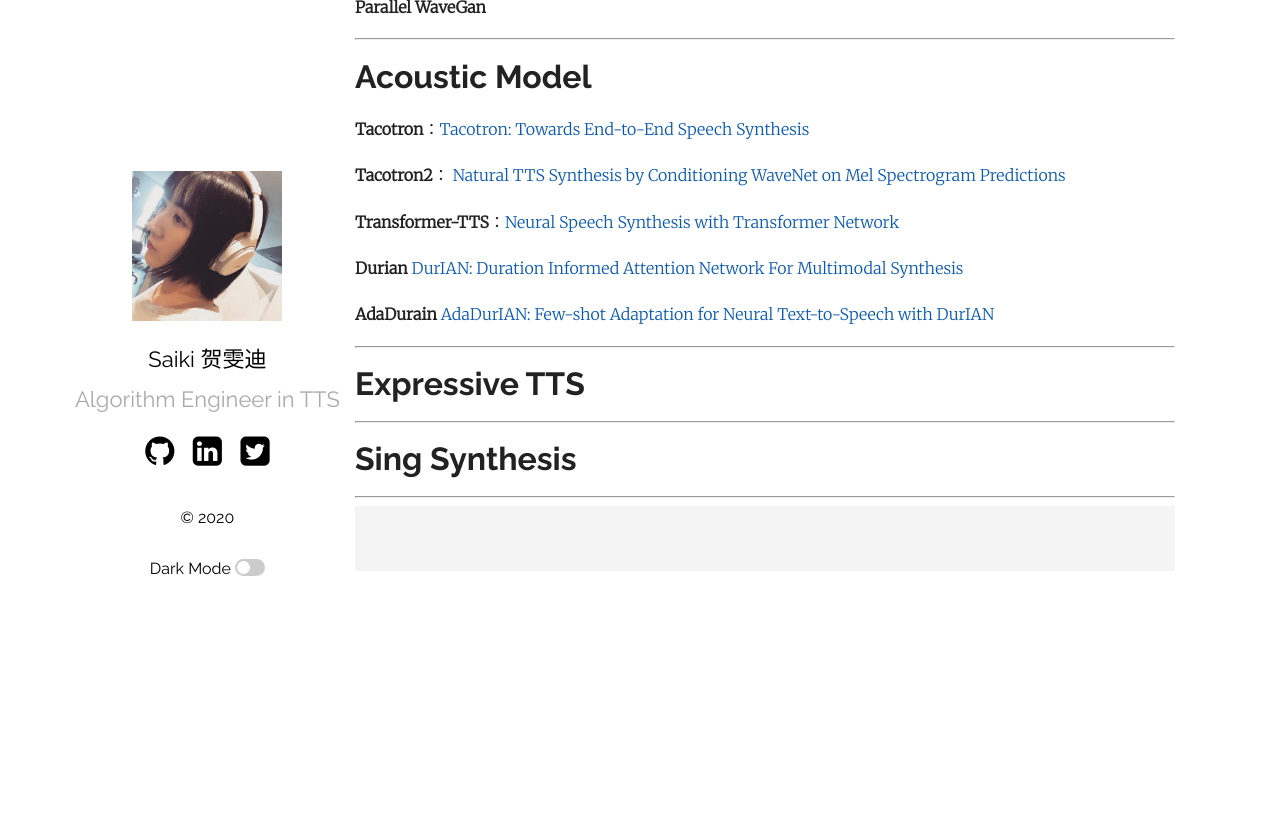
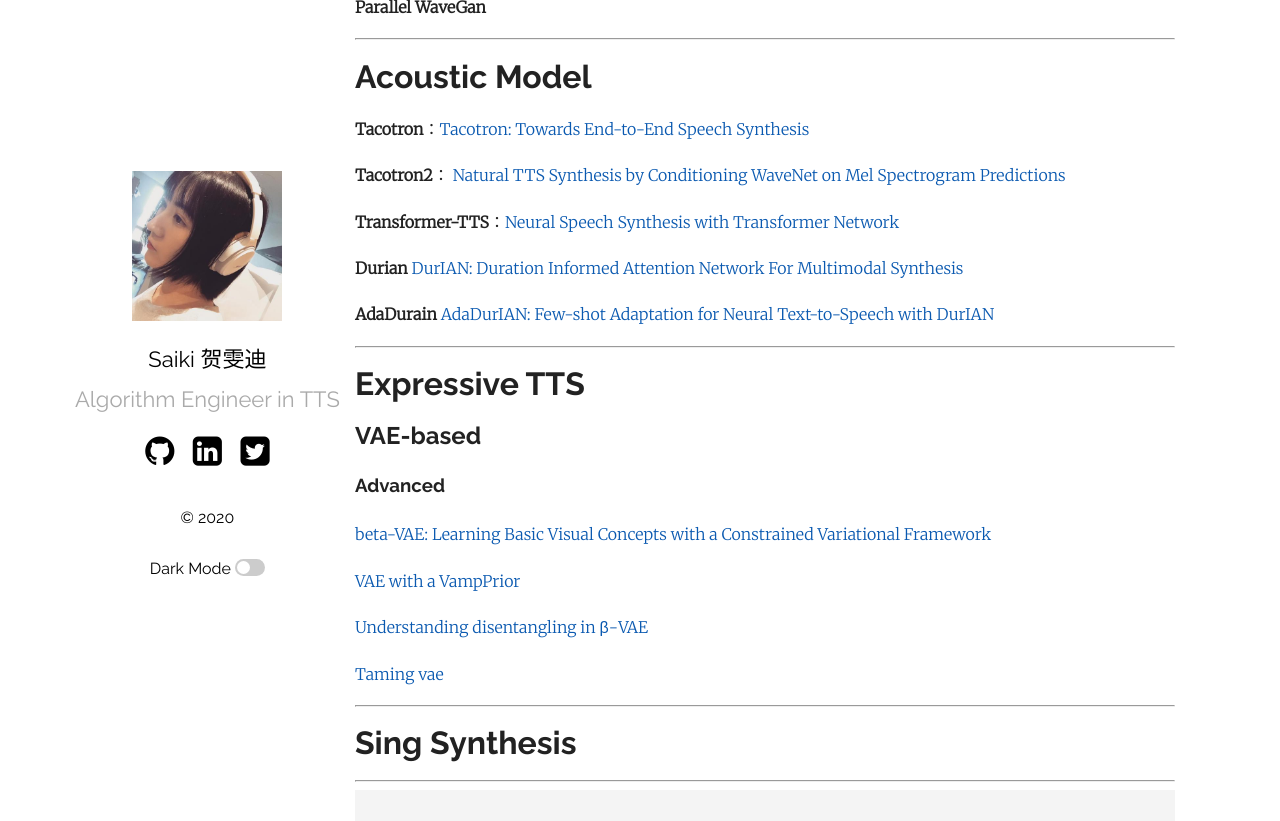
Before and after one commit to MisakaMikoto96/saikidee.github.io, a Jekyll site: the page built from _posts/2020-09-16-tts-paper.markdown, in a window 1280 px wide and 900 px high, scrolled down 948 px. Shown: the top 821 px of the window. Built offline with Jekyll 4.4.1, drawn with Linux system fonts in a browser that asks for light colours; before the commit the page ends 1564 px from its top, so only the background shows below that.

Commit message:
Update 2020-09-16-tts-paper.markdown

```diff
--- a/_posts/2020-09-16-tts-paper.markdown
+++ b/_posts/2020-09-16-tts-paper.markdown
@@ -58,6 +58,19 @@ __________
 
 # Expressive TTS
 
+## VAE-based
+### Advanced
+[beta-VAE: Learning Basic Visual Concepts with a Constrained Variational Framework](https://openreview.net/pdf?id=Sy2fzU9gl)
+
+[VAE with a VampPrior](http://proceedings.mlr.press/v84/tomczak18a/tomczak18a.pdf)
+
+[Understanding disentangling in β-VAE](https://arxiv.org/abs/1804.03599.pdf)
+
+[Taming vae](https://arxiv.org/abs/1810.00597.pdf)
+
+
+
+
 
 __________
 
```
